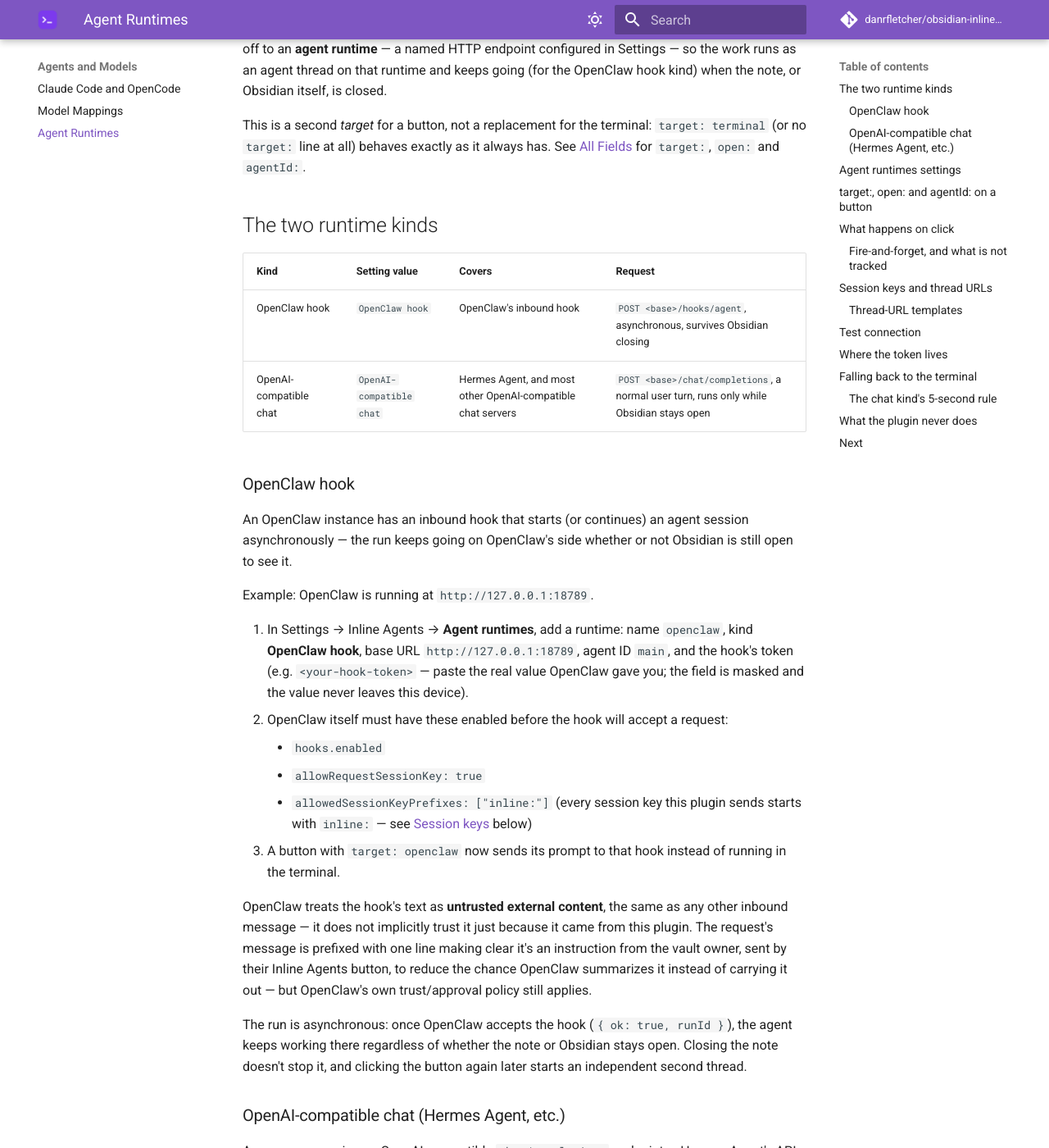
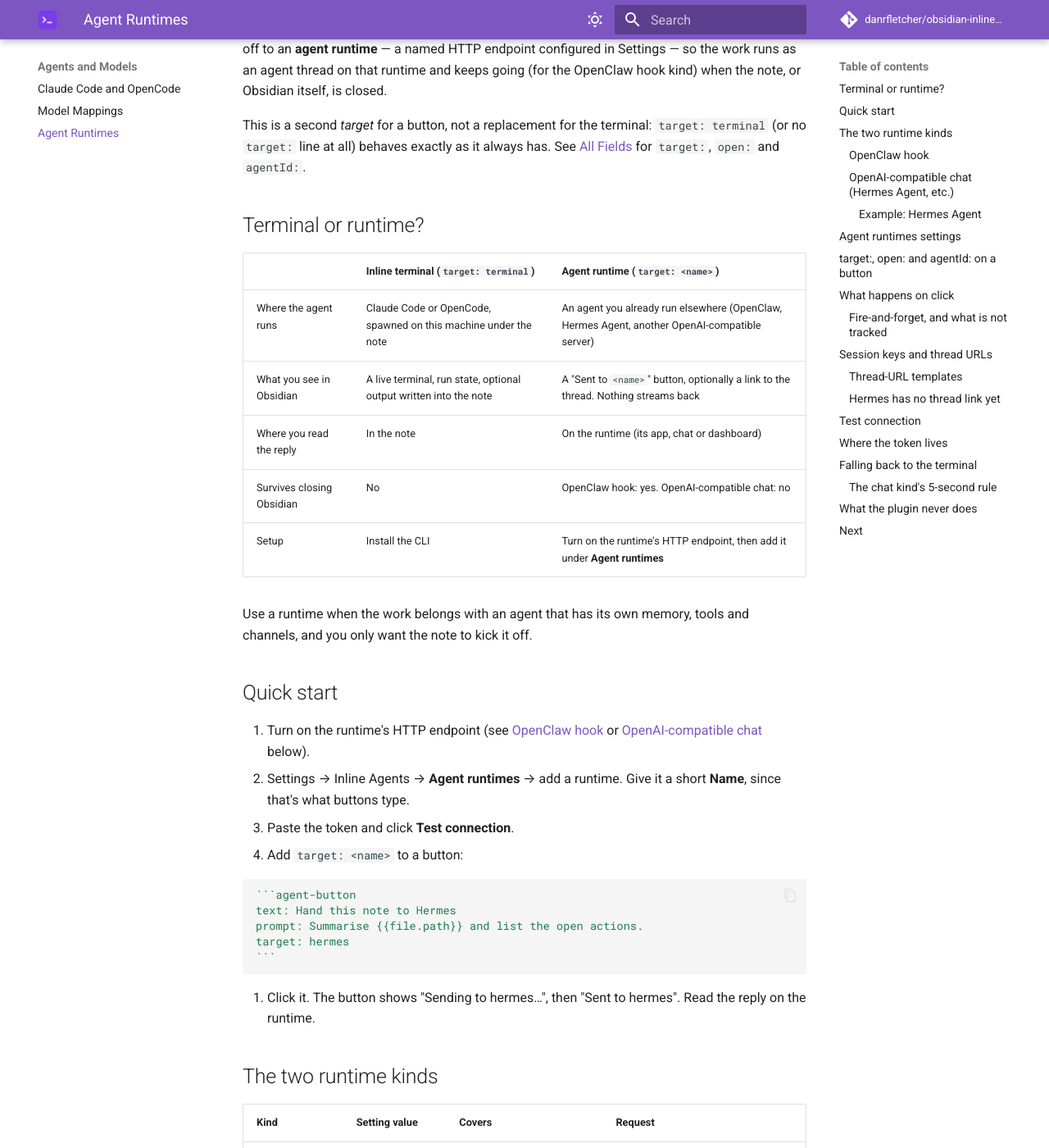
Before and after one commit to danrfletcher/obsidian-inline-agents, an MkDocs documentation site: the page built from docs/docs/agents/runtimes.md, in a window 1280 px wide and 1400 px high, scrolled down 206 px. Shown: the whole window at 82% size. Built offline with MkDocs 1.6.1 and Material for MkDocs 9.7.7, drawn with Linux system fonts in a browser that asks for light colours; comment, search, counter and statistics services are not loaded; some of the changed text lies outside the part shown.

Commit message:
docs: explain agent runtimes properly and actually deploy the site
The Pages site was last deployed on 31 Aug: release.yml creates releases with
GITHUB_TOKEN, which never fires the docs workflow's release trigger. Docs now
deploy via workflow_run after Release succeeds.

Agent Runtimes gets a terminal-vs-runtime comparison, a quick start, full
Hermes Agent setup (API server, key, runtime fields, Test connection) and a
note that Hermes has no thread link yet. The overview page and site
description now mention runtimes.

`````diff
--- a/docs/docs/agents/runtimes.md
+++ b/docs/docs/agents/runtimes.md
@@ -3,6 +3,35 @@
 A button doesn't have to run in the inline terminal. `target: <name>` hands its rendered prompt off to an **agent runtime** — a named HTTP endpoint configured in Settings — so the work runs as an agent thread on that runtime and keeps going (for the OpenClaw hook kind) when the note, or Obsidian itself, is closed.
 
 This is a second *target* for a button, not a replacement for the terminal: `target: terminal` (or no `target:` line at all) behaves exactly as it always has. See [All Fields](../reference/fields.md) for `target:`, `open:` and `agentId:`.
+
+## Terminal or runtime?
+
+| | Inline terminal (`target: terminal`) | Agent runtime (`target: <name>`) |
+|---|---|---|
+| Where the agent runs | Claude Code or OpenCode, spawned on this machine under the note | An agent you already run elsewhere (OpenClaw, Hermes Agent, another OpenAI-compatible server) |
+| What you see in Obsidian | A live terminal, run state, optional output written into the note | A "Sent to `<name>`" button, optionally a link to the thread. Nothing streams back |
+| Where you read the reply | In the note | On the runtime (its app, chat or dashboard) |
+| Survives closing Obsidian | No | OpenClaw hook: yes. OpenAI-compatible chat: no |
+| Setup | Install the CLI | Turn on the runtime's HTTP endpoint, then add it under **Agent runtimes** |
+
+Use a runtime when the work belongs with an agent that has its own memory, tools and channels, and you only want the note to kick it off.
+
+## Quick start
+
+1. Turn on the runtime's HTTP endpoint (see [OpenClaw hook](#openclaw-hook) or [OpenAI-compatible chat](#openai-compatible-chat-hermes-agent-etc) below).
+2. Settings → Inline Agents → **Agent runtimes** → add a runtime. Give it a short **Name**, since that's what buttons type.
+3. Paste the token and click **Test connection**.
+4. Add `target: <name>` to a button:
+
+````markdown
+```agent-button
+text: Hand this note to Hermes
+prompt: Summarise {{file.path}} and list the open actions.
+target: hermes
+```
+````
+
+5. Click it. The button shows "Sending to hermes…", then "Sent to hermes". Read the reply on the runtime.
 
 ## The two runtime kinds
 
@@ -32,12 +61,43 @@
 
 Any server exposing an OpenAI-compatible `chat/completions` endpoint — Hermes Agent's API server is the shipped example — can be configured as this kind.
 
-Example: a Hermes Agent API server running at `http://127.0.0.1:8642/v1`.
+#### Example: Hermes Agent
 
-1. In Settings → Inline Agents → **Agent runtimes**, add a runtime: name `hermes`, kind **OpenAI-compatible chat**, base URL `http://127.0.0.1:8642/v1`, agent ID/model, the server's token if it requires one.
-2. A button with `target: hermes` sends the prompt as a normal user turn (`POST <base>/chat/completions`, one `user`-role message) — nothing is prefixed onto it the way the OpenClaw hook kind's instruction line is.
+Hermes Agent ships an OpenAI-compatible [API server](https://hermes-agent.nousresearch.com/docs/user-guide/features/api-server), off by default. It runs inside the Hermes gateway.
 
-Unlike the OpenClaw hook, this run **lasts only while Obsidian stays open** — there's no separate asynchronous session on the runtime's side; the request itself is the run, and a dropped connection (including Obsidian closing) cancels it. See [E11](#fire-and-forget-and-what-is-not-tracked) below.
+1. **Turn the API server on.** Add two lines to `~/.hermes/.env` (generate the key with `openssl rand -hex 32`):
+
+    ```bash
+    API_SERVER_ENABLED=true
+    API_SERVER_KEY=<your-generated-key>
+    ```
+
+2. **Restart the gateway** with `hermes gateway restart` (or start it with `hermes gateway`). Its log should show `API server listening on http://127.0.0.1:8642`. Check it from a terminal:
+
+    ```bash
+    curl -s -H "Authorization: Bearer <your-generated-key>" http://127.0.0.1:8642/v1/models
+    ```
+
+3. **Add the runtime.** Settings → Inline Agents → **Agent runtimes** → add:
+
+    | Field | Value |
+    |---|---|
+    | Name | `hermes` |
+    | Kind | **OpenAI-compatible chat** |
+    | Base URL | `http://127.0.0.1:8642/v1` |
+    | Agent ID or model | `hermes-agent` |
+    | Token required | on |
+    | Token | the `API_SERVER_KEY` value |
+    | Send session key as `x-openclaw-session-key` | off (that header is for OpenClaw) |
+    | Thread-URL template | leave blank (see [Hermes has no thread link yet](#hermes-has-no-thread-link-yet)) |
+
+4. Click **Test connection**. It calls `GET /models`, so a wrong key shows up here rather than on the first click.
+
+5. A button with `target: hermes` now sends its prompt as a normal user turn (`POST <base>/chat/completions`, one `user`-role message). Nothing is prefixed onto it the way the OpenClaw hook kind's instruction line is. The turn runs on the Hermes profile whose gateway hosts the API server, with that profile's tools, memory and skills. Read the reply on the Hermes side.
+
+The same steps work for any other OpenAI-compatible server: point **Base URL** at its `/v1` root and set **Agent ID or model** to a model name it accepts.
+
+Unlike the OpenClaw hook, this run **lasts only while Obsidian stays open** — there's no separate asynchronous session on the runtime's side; the request itself is the run, and a dropped connection (including Obsidian closing) cancels it. See [Fire-and-forget](#fire-and-forget-and-what-is-not-tracked) below.
 
 ## Agent runtimes settings
 
@@ -111,11 +171,20 @@
 | `{sessionKey}` | The full session key, e.g. `inline:weekly-review:1760000000000`. |
 | `{sessionKeyPath}` | The session key split on `:` into path segments and rejoined with `/` — `inline/weekly-review/1760000000000`. |
 
-The template can use `http`, `https`, or any custom URL scheme a runtime's own app registers (so a desktop app like Hermes' can open the thread directly when its thread-URL template uses the scheme it handles) — the plugin doesn't know any particular runtime's scheme, so anything is accepted except four schemes that are never safe to open automatically: **`file`**, **`javascript`**, **`data`**, **`vbscript`**. A template using one of those is rejected at settings-save time, and checked again defensively right before a thread would open.
+The template can use `http`, `https`, or any custom URL scheme a runtime's own app registers — the plugin doesn't know any particular runtime's scheme, so anything is accepted except four schemes that are never safe to open automatically: **`file`**, **`javascript`**, **`data`**, **`vbscript`**. A template using one of those is rejected at settings-save time, and checked again defensively right before a thread would open.
 
 With no thread-URL template at all, there's nothing to open — the click is fire-and-forget, the button just shows "Sent to `<name>`" with no link, and (with `open: true`) a one-time-per-runtime-per-session notice says no thread URL is set.
 
 Opening a thread uses the operating system's own URL handler, the same way a link in any other app would — an `http(s)` URL opens in your default browser; a custom scheme opens whatever app registered it.
+
+### Hermes has no thread link yet
+
+Leave the Thread-URL template blank for a Hermes runtime. The Hermes desktop app can open a chat by link, but none of the placeholders above give it the right chat:
+
+- Hermes picks its own id for the chat a button starts, and the plugin doesn't learn it. `{sessionKey}` is the plugin's own key, and the chat kind only sends it as `x-openclaw-session-key`, which Hermes ignores.
+- The plugin's session keys contain `:`, which Hermes' in-app links reject.
+
+Until that changes, a Hermes button shows "Sent to hermes" with no link, and you find the chat in Hermes yourself.
 
 ## Test connection
 
--- a/docs/mkdocs.yml
+++ b/docs/mkdocs.yml
@@ -1,5 +1,5 @@
 site_name: Inline Agents
-site_description: Turn "run this workflow" instructions in an Obsidian note into a button that fires Claude Code or OpenCode, in a live terminal.
+site_description: Turn "run this workflow" instructions in an Obsidian note into a button that runs Claude Code or OpenCode in a live terminal, or hands the prompt to an agent runtime (OpenClaw, Hermes Agent, any OpenAI-compatible endpoint).
 site_url: https://danrfletcher.github.io/obsidian-inline-agents/
 repo_url: https://github.com/danrfletcher/obsidian-inline-agents
 repo_name: danrfletcher/obsidian-inline-agents
`````
Also changed, not shown: docs/docs/examples.md (+1 -1 lines), docs/docs/index.md (+6 -0 lines), 1 other file.
